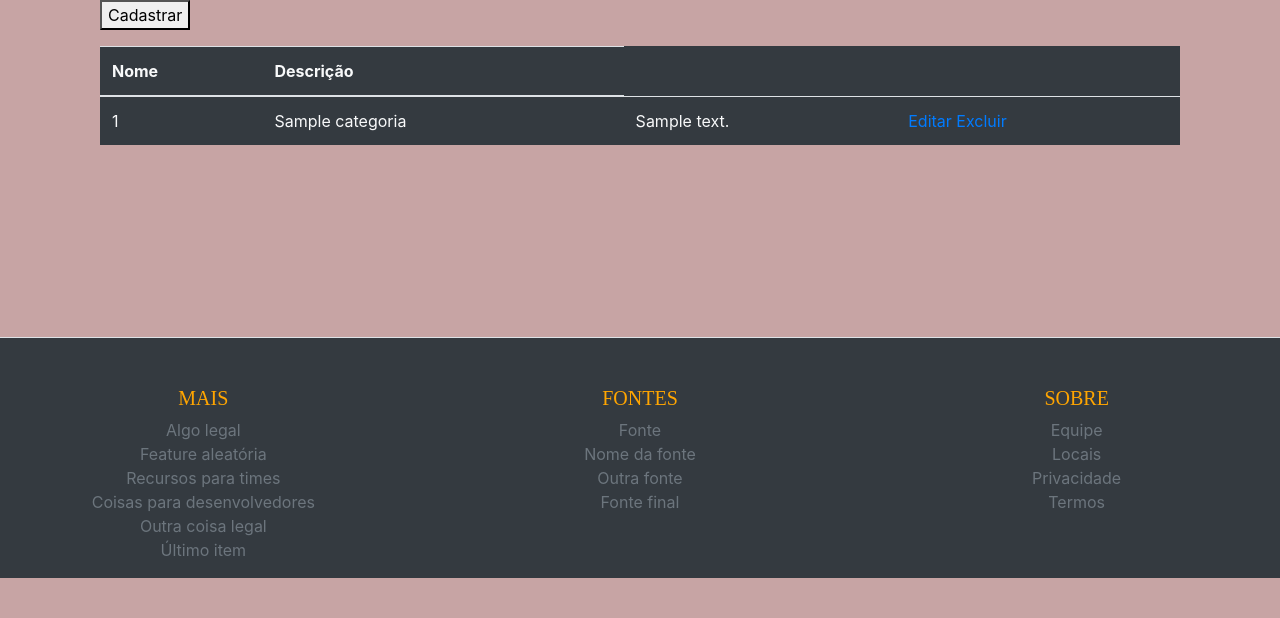
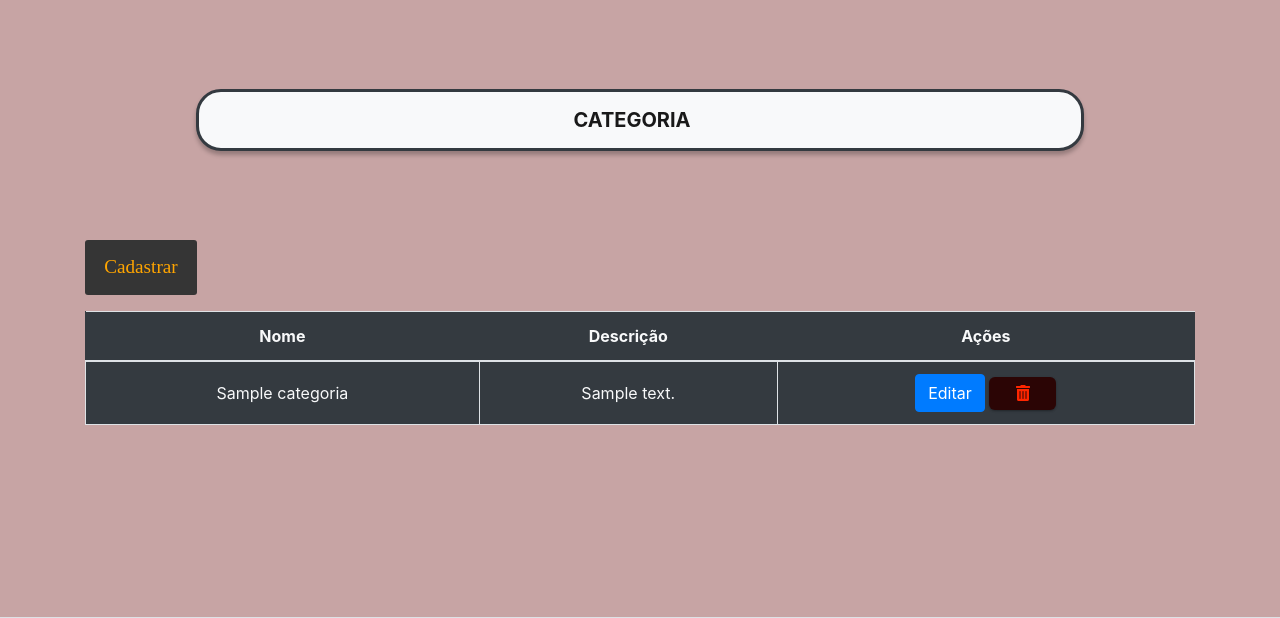
Before and after one commit to Gahkkkj/carrinho-PI, a PHP site: page /listaCategoria in a window 1280 px wide. Shown: the part 115-733 px from the top of the page. Run offline with PHP 8.4, Linux system fonts and the light colour scheme; tables that the repository leaves empty hold one stand-in row (values such as "Sample post"); some libraries are stand-ins or nearby versions; some web fonts are replaced.

Commit message:
alt260722

```diff
--- a/CadastrarCart.php
+++ b/CadastrarCart.php
@@ -1,7 +1,7 @@
 <?php
 require __DIR__ . '/vendor/autoload.php';
 
-define('TITLE', 'Cadastrar Carrinho');
+define('TITLE', 'Cadastrar Produto');
 
 use \App\entity\Carrinho;
 use \App\entity\Categoria;
--- a/assets/css/main.css
+++ b/assets/css/main.css
@@ -882,3 +882,77 @@
   background-repeat: no-repeat;
   box-shadow: 0 1px 3px rgba(0, 0, 0, 0.12), 0 1px 2px rgba(0, 0, 0, 0.24);
 }
+
+.gerente-controle-2 {
+  color: orange;
+  outline: none;
+  border: none;
+  padding: 0.7em 1em;
+  display: inline-block;
+  text-decoration: none;
+  margin: auto;
+  cursor: pointer;
+  font-size: 1.2em;
+  font-family: 'open_sansregular';
+  border-radius: 3px;
+  background: #353535;
+  position: relative;
+  transition: all 0.8s ease;
+  -webkit-transition: all 0.3s ease;
+}
+
+/* .gerente-controle-2-editar {
+  color: orange;
+  outline: none;
+  border: none;
+  padding: 0.7em 1em;
+  display: inline-block;
+  text-decoration: none;
+  margin: auto;
+  cursor: pointer;
+  font-size: 1.2em;
+  font-family: 'open_sansregular';
+  border-radius: 3px;
+  background: #353535;
+  position: relative;
+  transition: all 0.8s ease;
+  -webkit-transition: all 0.3s ease;
+} */
+
+.gerente-controle-2-excluir {
+  color: orange;
+  outline: none;
+  border: none;
+  padding: 0.7em 1em;
+  display: inline-block;
+  text-decoration: none;
+  margin: auto;
+  cursor: pointer;
+  font-size: 1.2em;
+  font-family: 'open_sansregular';
+  border-radius: 3px;
+  position: relative;
+  transition: all 0.8s ease;
+  -webkit-transition: all 0.3s ease;
+}
+
+.botao-excluir {
+  margin: auto;
+  color: rgb(255, 38, 0);
+  font-size: 1rem;
+  text-align: center;
+  text-decoration: none;
+  text-transform: uppercase;
+  padding: 0.8vw 2vw 0.8vw 2vw;
+  border-radius: 6px;
+  background-color: #007bff;
+  transition: transform 500ms cubic-bezier(0.68, -0.55, 0.265, 1.55), background-position 800ms cubic-bezier(0.68, -0.55, 0.265, 1.55), box-shadow 500ms linear;
+  background-size: contain;
+  background-position: center;
+  background-repeat: no-repeat;
+  box-shadow: 0 1px 3px rgb(0 0 0 / 12%), 0 1px 2px rgb(0 0 0 / 24%);
+}
+
+.table td, .table th {
+  vertical-align: middle;
+}
--- a/cadastrarCategoria.php
+++ b/cadastrarCategoria.php
@@ -1,7 +1,7 @@
 <?php
 require __DIR__ . '/vendor/autoload.php';
 
-define('TITLE', 'Cadastrar registro!');
+define('TITLE', 'Cadastrar categoria!');
 
 use App\entity\Categoria;
 
--- a/carrinho/view_carrinho.php
+++ b/carrinho/view_carrinho.php
@@ -27,7 +27,7 @@
 			<div class='row'>
 				<div class='col-md-12'>
 					<div class="box-carrinho bg-dark">
-						<h2 class='mb-4'>itens no carrinho</h2>
+						<h2 class='mb-4'>Itens no carrinho:</h2>
 						<a href="index.php">
 							<button class="btn btn-success"> Voltar </button>
 						</a>
@@ -69,7 +69,7 @@
 								</tfoot>
 							</table>
 						<?php else : ?>
-							<div class='alert alert-warning alert-dismissible fade show'>carrinho vazio...</div>
+							<div class='alert alert-warning alert-dismissible fade show'>Carrinho vazio...</div>
 						<?php endif; ?>
 					</div>
 				</div>
--- a/includes/confirmarExclusao.php
+++ b/includes/confirmarExclusao.php
@@ -7,7 +7,7 @@
     <h2 class="mt-3"> EXCLUIR </h2>
     <form method="post">
         <div class="form-group">
-            <p> Você deseja realmente excluir Produto <strong><?php echo $obCarrinho->PID; ?> </strong></p>
+            <p> Você deseja realmente excluir o produto <strong><?php echo $obCarrinho->PRODUCT; ?>? </strong></p>
         </div>
 
         <div class="form-group" style="margin-top: 5%; margin-bottom: 10%;">
--- a/includes/confirmarExclusaoFornecedor.php
+++ b/includes/confirmarExclusaoFornecedor.php
@@ -1,17 +1,17 @@
 <section class="mt-5">
     <div style="text-align:center;">
-        <a href="../indexFornecedor.php">
+        <a href="indexFornecedor.php">
             <button class="btn btn-success"> Voltar </button>
         </a>
         <h2 class="mt-3"> Excluir Registro </h2>
 
         <form method="post">
             <div class="form-group">
-                <p> Você deseja realmente excluir o registro? <strong><?php echo $obFornecedor->nome; ?> </strong></p>
+                <p> Você deseja realmente excluir o registro <strong><?php echo $obFornecedor->nome; ?>? </strong></p>
             </div>
 
             <div class="form-group">
-                <a href="../indexFornecedor.php">
+                <a href="indexFornecedor.php">
                     <button type="button" class="btn btn-secondary"> Cancelar </button>
                 </a>
                 <button type="submit" name="excluirFornecedor" class="btn btn-danger"> Excluir </button>
--- a/includes/gerente.php
+++ b/includes/gerente.php
@@ -32,8 +32,8 @@
         <button class="btn btn-success"> Cadastrar Produto </button>
     </a>
 
-    <a href="cadastrarFornecedor.php">
-        <button class="btn btn-success"> Cadastrar Fornecedor </button>
+    <a href="listaCategoria.php">
+        <button class="btn btn-success"> Ver Categorias </button>
     </a>
     <a href="indexFornecedor.php">
         <button class="btn btn-success"> Ver Fornecedores </button>
--- a/includes/home.php
+++ b/includes/home.php
@@ -1,7 +1,7 @@
 
 
     <nav class="navbar1 navbar-light bg-light">
-      <span class="navbar-brand mb-0 h1"> <b> HOME! </b> </span>
+      <span class="navbar-brand mb-0 h1"> <b> HOME </b> </span>
     </nav>
 
     <div class="container1">
--- a/includes/listagemCategoria.php
+++ b/includes/listagemCategoria.php
@@ -1,6 +1,6 @@
 <?php
 $mensagem = '';
-    if(isset($_GET['status'])) {
+if (isset($_GET['status'])) {
     switch ($_GET['status']) {
         case 'success':
             $mensagem = '<div class="alert alert-success">Ação executada com sucesso!</div>';
@@ -15,77 +15,78 @@
 }
 ?>
 
-<?php if($mensagem != '') { ?>
+<?php
+require __DIR__ . '../../vendor/autoload.php';
+
+use \App\entity\Categoria;
+
+$Categoria = Categoria::getCategoria();
+$obCategoria = new Categoria;
+// echo "<pre>"; print_r($vaga); echo "</pre>"; exit;
+?>
+
+<?php if ($mensagem != '') { ?>
     <section>
         <?php echo $mensagem; ?>
     </section>
 <?php } ?>
 
-<header>
 
 
-</header>
-
- <div class="container">
 
 <section>
 
+    <nav class="navbar1 navbar-light bg-light">
+        <span class="navbar-brand mb-0 h1"> <b> CATEGORIA </b> </span>
+    </nav>
+
     <a href="cadastrarCategoria">
-    <button type="botao_comeco"><span class="spano"></span>Cadastrar</button>
+    <button class="gerente-controle-2"><span class="spano"></span>Cadastrar</button>
     </a>
 
-</h5>
-    <?php if(count($Categoria) == 0) {?>
-        <div class="alert alert-secondary mt-3">Nenhuma Categoria encontrada</div>
-    <?php } else {?>
-        <table class="table bg-dark text-light mt-3">
+    <div class="container" style="padding: 0px;">
+
+        <?php if (count($Categoria) == 0) { ?>
+            <div class="alert alert-secondary mt-3"> Nenhuma categoria encontrada! </div>
+
+        <?php } else { ?>
+
+            <table class="table bg-dark text-light mt-3" style="text-align: center;">
                 <thead>
                     <tr>
+
                         <th>Nome</th>
                         <th>Descrição</th>
+                        <th>Ações</th>
+
+                        <!-- Para editar e excluir -->
                     </tr>
                 </thead>
 
                 <tbody>
                     <?php foreach ($Categoria as $key => $value) { ?>
                         <tr>
-                <td><?php echo $value->id; ?></td>
-                    <td><?php echo $value->nome; ?></td>
-                    <td><?php echo $value->descricao; ?></td>
-                    <td>
-                    <a class="neon-bt2" href="editarCategoria.php?id=<?php echo $value->id; ?>">
 
-                            <span></span>
+                            <td style="border: 1px solid #dee2e6;"><?php echo $value->nome; ?></td>
+                            <td style="border: 1px solid #dee2e6;"><?php echo $value->descricao; ?></td>
 
-                            <span></span>
+                            <td style="border: 1px solid #dee2e6;">
 
-                            <span></span>
-
-                            <span></span>
-
-                            Editar
-
+                                <a href="./editarCategoria.php?id=<?php echo $value->id; ?>">
+                                    <button type="button" class="btn btn-primary" syle>Editar</button>
                                 </a>
 
-                        <a class="neon-bt" href="excluirCategoria.php?id=<?php echo $value->id; ?>">
+                                <a href="./excluirCategoria.php?id=<?php echo $value->id; ?>">
+                                    <button type="button" class="btn btn-excluir fas fa-trash-alt float-none" style="padding: 0.6vw 2vw 0.6vw 2vw;"></button>
+                                </a>
 
-                            <span></span>
+                            </td>
 
-                            <span></span>
-
-                            <span></span>
-
-                            <span></span>
-
-                            Excluir
-
-                            </a>
-                    </td>
                         </tr>
                     <?php } ?>
                 </tbody>
             </table>
-    <?php }?>
-  </div>
+
+        <?php } ?>
 
 </section>
```
Also changed, not shown: includes/confirmarExclusaoCategoria.php (+7 -5 lines), includes/formularioCart.php (+4 -4 lines), includes/formularioCategoria.php (+41 -1 lines), includes/listagemFornecedor.php (+19 -13 lines). Lines whose indentation alone changed are shown as unchanged.
